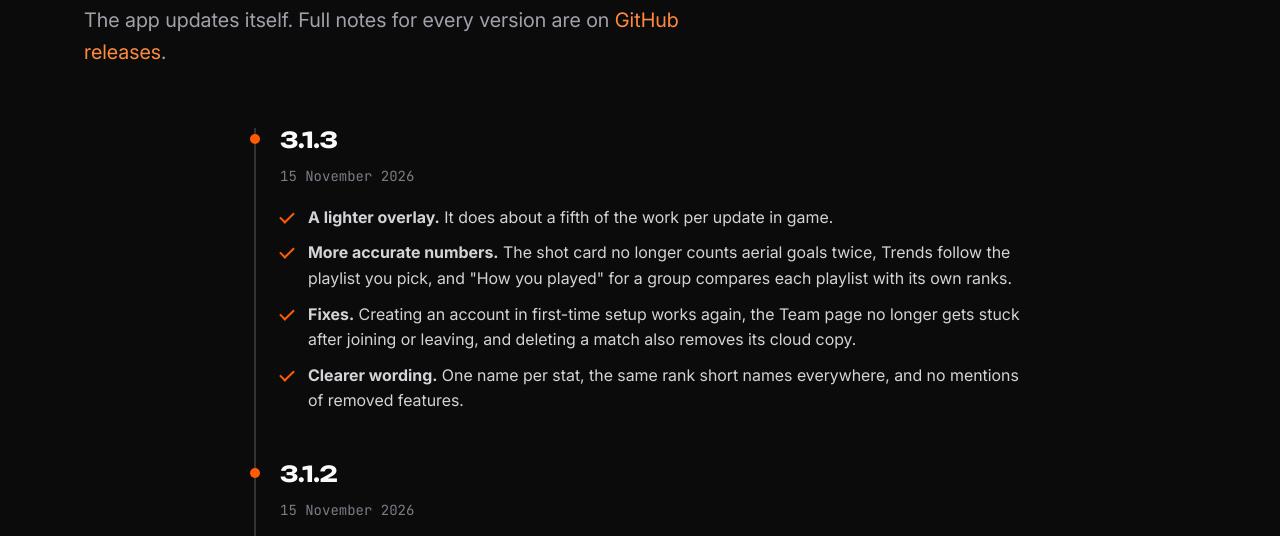
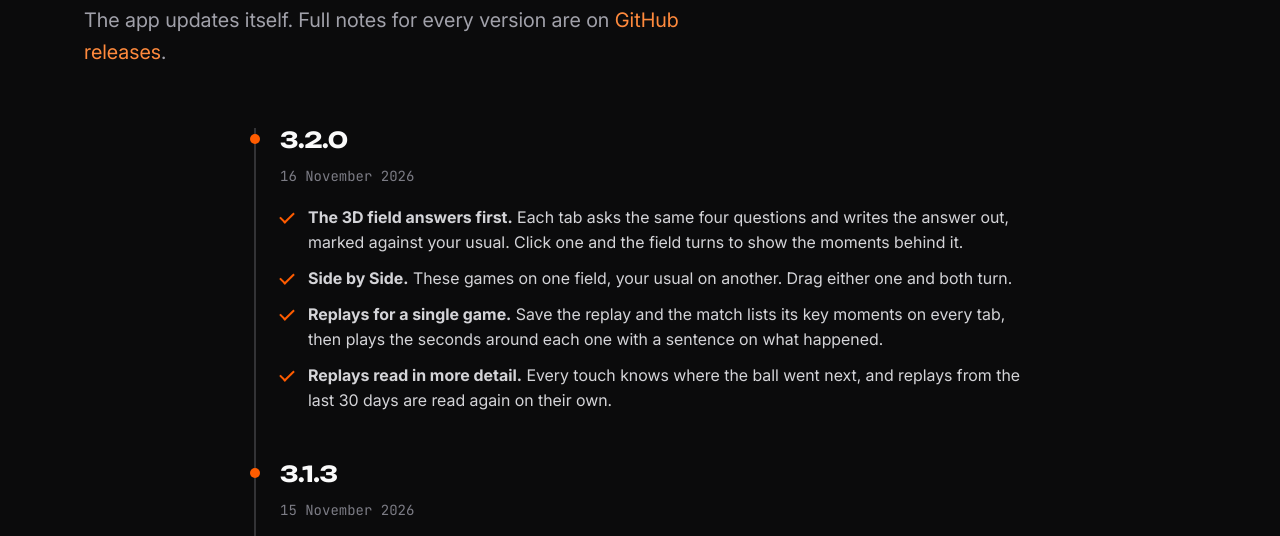
Before and after one commit to tobysword/instinct-site, a plain HTML site: page changelog.html in a window 1280 px wide. Shown: the part 263-799 px from the top of the page. Drawn offline with Linux system fonts and the light colour scheme.

Commit message:
3.2.0: the 3D field answers first, Side by Side, Replays
Co-Authored-By: Claude Fable 5.2 <noreply@anthropic.com>

```diff
--- a/changelog.html
+++ b/changelog.html
@@ -31,6 +31,13 @@ if ("changelog.html" !== "account.html" && /(access_token|error_code|error_descr
 <section class="phero"><div class="wrap"><span class="kick">What's new</span><h1>Recent releases.</h1>
 <p class="lead">The app updates itself. Full notes for every version are on <a href="https://github.com/tobysword/InstinctRL/releases">GitHub releases</a>.</p></div></section>
 <section style="padding-top:0"><div class="wrap" style="max-width:820px">
+<article class="release"><h2>3.2.0</h2><time datetime="2026-11-16">16 November 2026</time>
+<ul class="ticks" style="list-style:none;padding:0;display:grid;gap:10px;margin-top:16px">
+<li><strong>The 3D field answers first.</strong> Each tab asks the same four questions and writes the answer out, marked against your usual. Click one and the field turns to show the moments behind it.</li>
+<li><strong>Side by Side.</strong> These games on one field, your usual on another. Drag either one and both turn.</li>
+<li><strong>Replays for a single game.</strong> Save the replay and the match lists its key moments on every tab, then plays the seconds around each one with a sentence on what happened.</li>
+<li><strong>Replays read in more detail.</strong> Every touch knows where the ball went next, and replays from the last 30 days are read again on their own.</li>
+</ul></article>
 <article class="release"><h2>3.1.3</h2><time datetime="2026-11-15">15 November 2026</time>
 <ul class="ticks" style="list-style:none;padding:0;display:grid;gap:10px;margin-top:16px">
 <li><strong>A lighter overlay.</strong> It does about a fifth of the work per update in game.</li>
--- a/site.config.json
+++ b/site.config.json
@@ -2,7 +2,7 @@
   "PRODUCT_NAME": "Instinct",
   "PRODUCT_BRAND_HTML": "Instinct",
   "PRO_NAME": "Instinct Pro",
-  "VERSION": "3.1.3",
+  "VERSION": "3.2.0",
   "SITE_URL": "https://tobysword.github.io/instinct-site/",
   "BASE_PATH": "/instinct-site/",
   "RELEASES": "https://github.com/tobysword/InstinctRL/releases",
```
Also changed, not shown: download.html (+1 -1 lines), src/changelog.html (+7 -0 lines).
